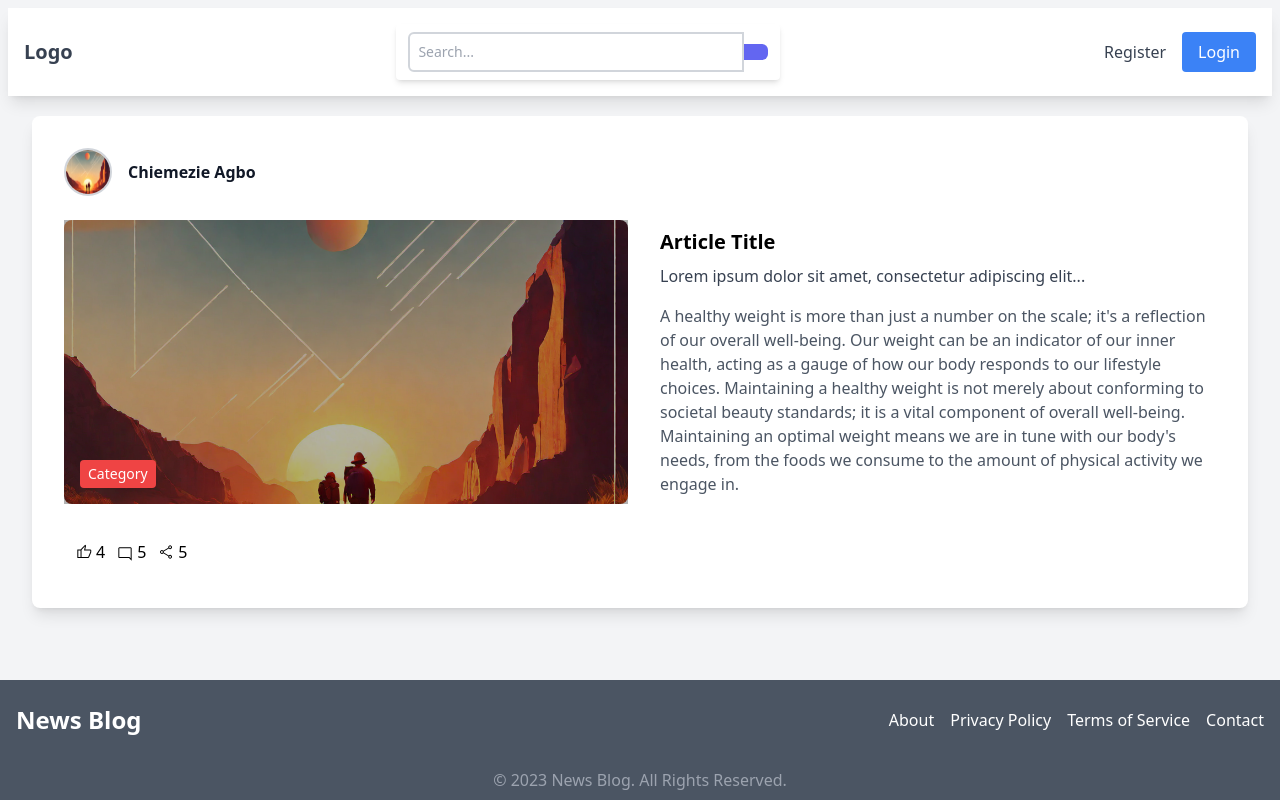
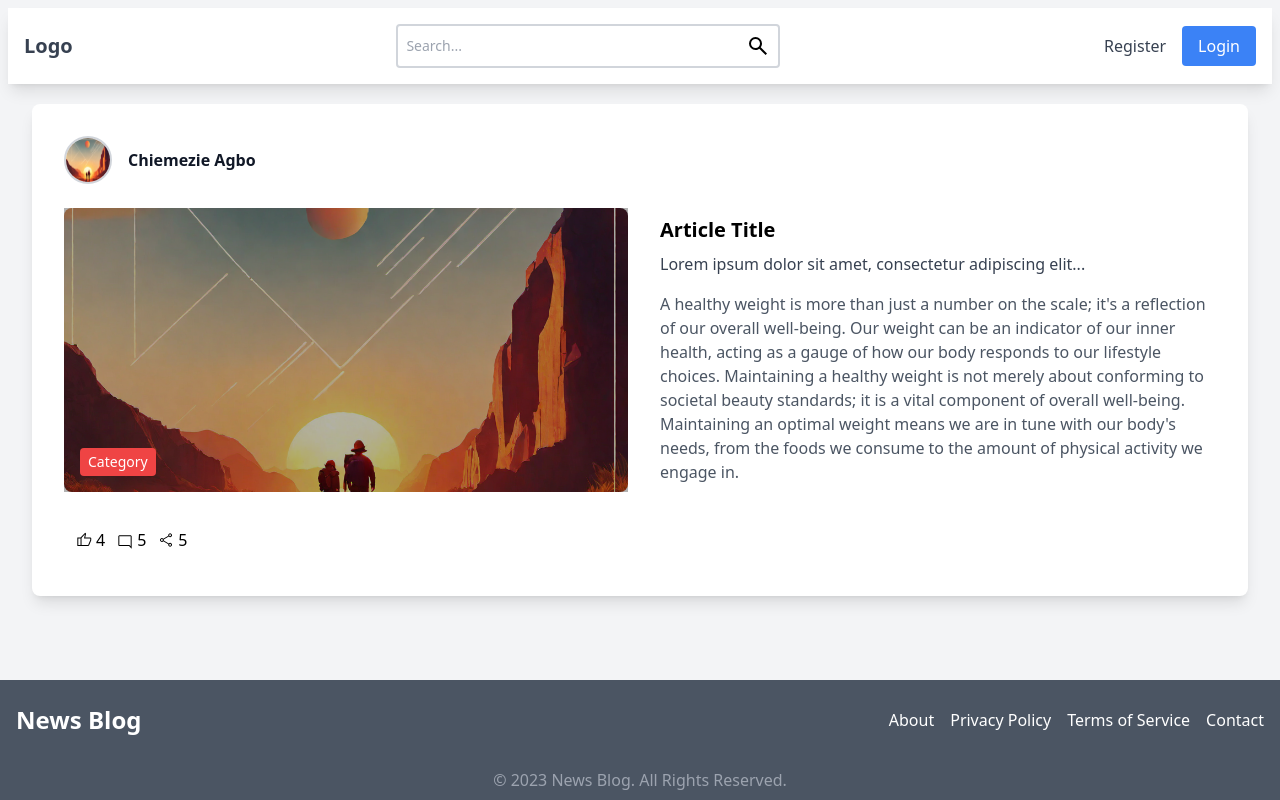
Before and after one commit to chiemezie1/BlogHorizon, a React (Create React App) app in the folder horizonclient/: page / in a window 1280 px wide. Built offline with nearby package versions, Linux system fonts and the light colour scheme.

Commit message:
search component

```diff
--- a/horizonclient/src/components/SearchBar.js
+++ b/horizonclient/src/components/SearchBar.js
@@ -1,4 +1,4 @@
-// SearchBar.js
+import {search} from "../svg/index"
 import React, { useState } from 'react';
 
 const SearchBar = ({ onSearch }) => {
@@ -10,17 +10,17 @@ const SearchBar = ({ onSearch }) => {
   };
 
   return (
-    <div className="bg-white shadow-md rounded px-3 py-2 w-full max-w-sm mx-auto">
+    <div className="bg-white rounded w-full max-w-sm mx-auto border-2 border-gray-300">
       <form onSubmit={handleSubmit} className="flex items-center">
         <input
           type="text"
-          className="flex-grow p-2 rounded-l-md border-2 border-gray-300 focus:outline-none focus:border-indigo-500 text-sm"
+          className="flex-grow p-2 rounded-l-md focus:outline-none focus:border-gray-500 text-sm"
           placeholder="Search..."
           value={searchTerm}
           onChange={(e) => setSearchTerm(e.target.value)}
         />
-        <button type="submit" className="bg-indigo-500 text-white px-3 py-2 rounded-r-md hover:bg-indigo-600 transition duration-150">
-          <i className="fas fa-search"></i> {/* Optional Font Awesome Search Icon */}
+        <button type="submit">
+        <img src={search} alt="share" className="h-10 w-10 p-2" />
         </button>
       </form>
     </div>
--- a/horizonclient/src/pages/Home.js
+++ b/horizonclient/src/pages/Home.js
@@ -3,6 +3,7 @@ import { Link } from "react-router-dom";
 import { bg } from "../svg/index";
 import Navbar from "../components/Navbar";
 import Footer from "../components/Footer";
+
 import { share, mode_comment, thumb_up } from "../svg/index";
 
 function Home() {
```
